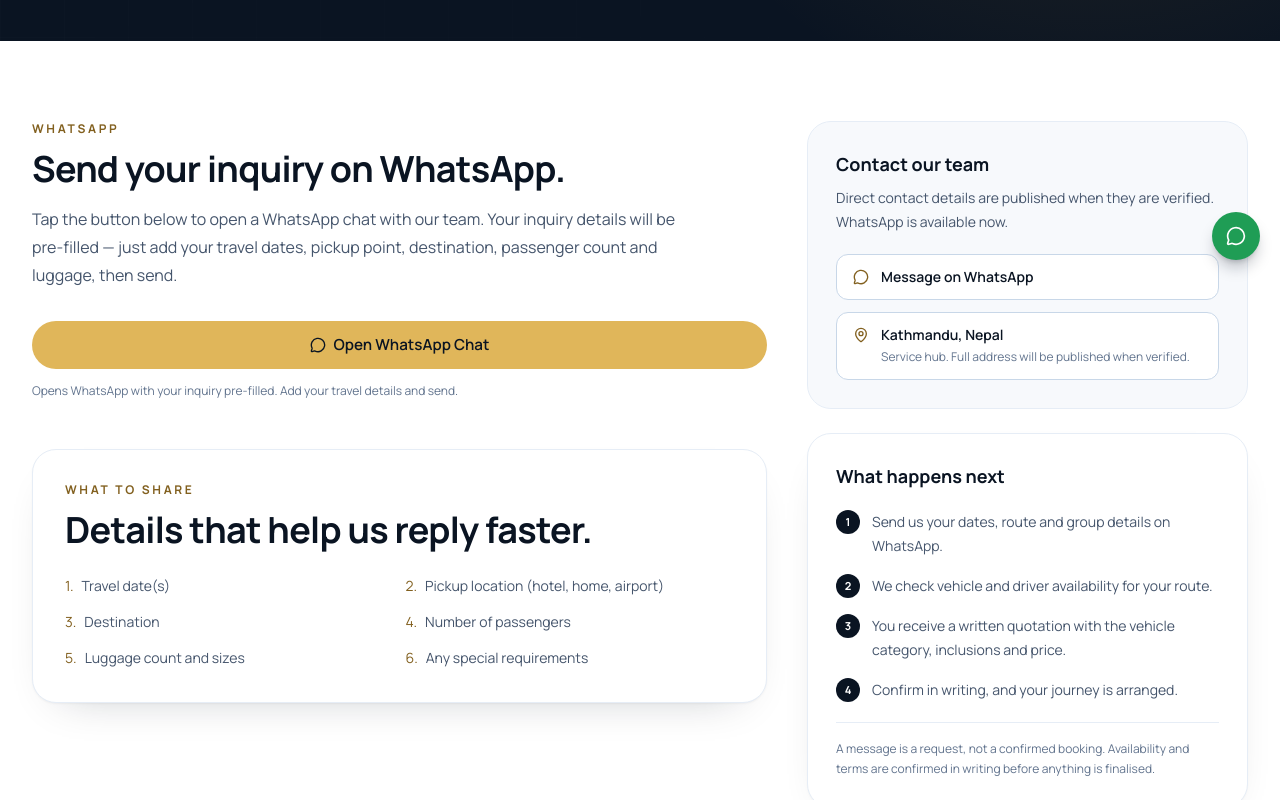
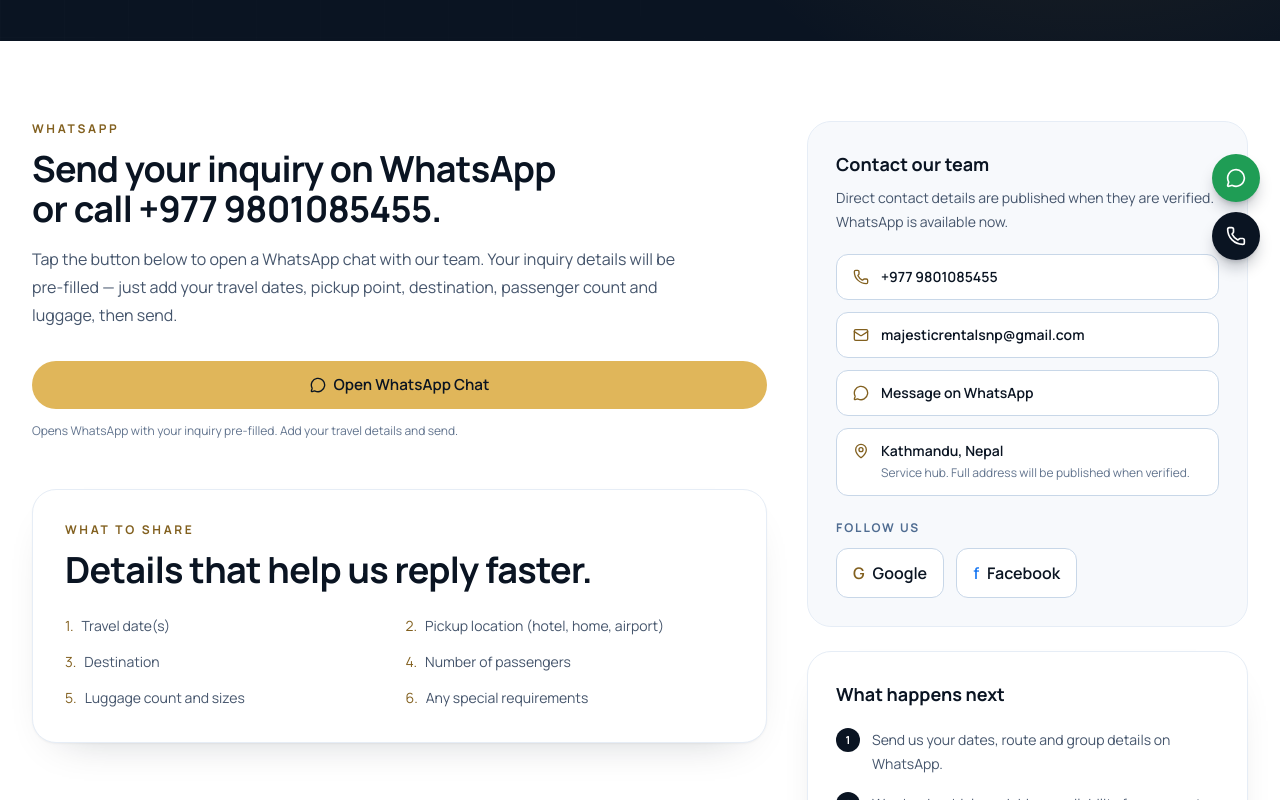
Before and after one commit to ErShoesOn/demo, a Next.js app: page /contact in a window 1280 px wide. Shown: the part 520-1320 px from the top of the page. Built offline with nearby package versions, Linux system fonts and the light colour scheme.

Commit message:
Add email, phone, social links to contact page
- Add phone +977 9801085455 and email majesticrentalsnp@gmail.com
- Add Google and Facebook social links
- Update contact page heading to 'WhatsApp or call +977 9801085455'
- Add social follow links with icons to contact page

```diff
--- a/src/app/contact/page.tsx
+++ b/src/app/contact/page.tsx
@@ -105,7 +105,7 @@ export default function ContactPage() {
             <div>
               <SectionHeading
                 eyebrow="WhatsApp"
-                title="Send your inquiry on WhatsApp."
+                title="Send your inquiry on WhatsApp or call +977 9801085455."
                 description="Tap the button below to open a WhatsApp chat with our team. Your inquiry details will be pre-filled — just add your travel dates, pickup point, destination, passenger count and luggage, then send."
               />
               <div className="mt-8 flex flex-col gap-3">
@@ -254,6 +254,32 @@ export default function ContactPage() {
                     <ArrowRight className="h-3.5 w-3.5" aria-hidden="true" />
                   </a>
                 ) : null}
+
+                {siteConfig.social.length > 0 ? (
+                  <div className="mt-6">
+                    <h3 className="text-xs font-bold uppercase tracking-[0.16em] text-navy-500 mb-3">
+                      Follow us
+                    </h3>
+                    <div className="flex gap-3">
+                      {siteConfig.social.map((social) => (
+                        <a
+                          key={social.label}
+                          href={social.href}
+                          target="_blank"
+                          rel="noopener noreferrer"
+                          className="inline-flex items-center gap-2 rounded-xl border border-navy-200 bg-white px-4 py-3 font-semibold text-navy-950 transition-colors hover:border-navy-950 hover:text-gold-700"
+                        >
+                          {social.label === "Google" ? (
+                            <span className="text-gold-700">G</span>
+                          ) : (
+                            <span className="text-[#1877f2]">f</span>
+                          )}
+                          {social.label}
+                        </a>
+                      ))}
+                    </div>
+                  </div>
+                ) : null}
               </div>
 
               <div className="rounded-3xl border border-navy-100 bg-white p-6 shadow-card sm:p-7">
--- a/src/data/site.ts
+++ b/src/data/site.ts
@@ -49,14 +49,17 @@ export const siteConfig: SiteConfig = {
   locale: "en_NP",
   hub: "Kathmandu, Nepal",
   contact: {
-    phone: "",
+    phone: "+977 9801085455",
     whatsapp: "9779801085455",
-    email: "",
+    email: "majesticrentalsnp@gmail.com",
     address: "",
     mapsUrl: "",
     hours: "",
   },
-  social: [],
+  social: [
+    { label: "Google", href: "https://share.google/75TOP5BCysHz0GBxD" },
+    { label: "Facebook", href: "https://www.facebook.com/MajesticRentalsNepal" },
+  ],
   allowIndexing: true,
 };
 
```
